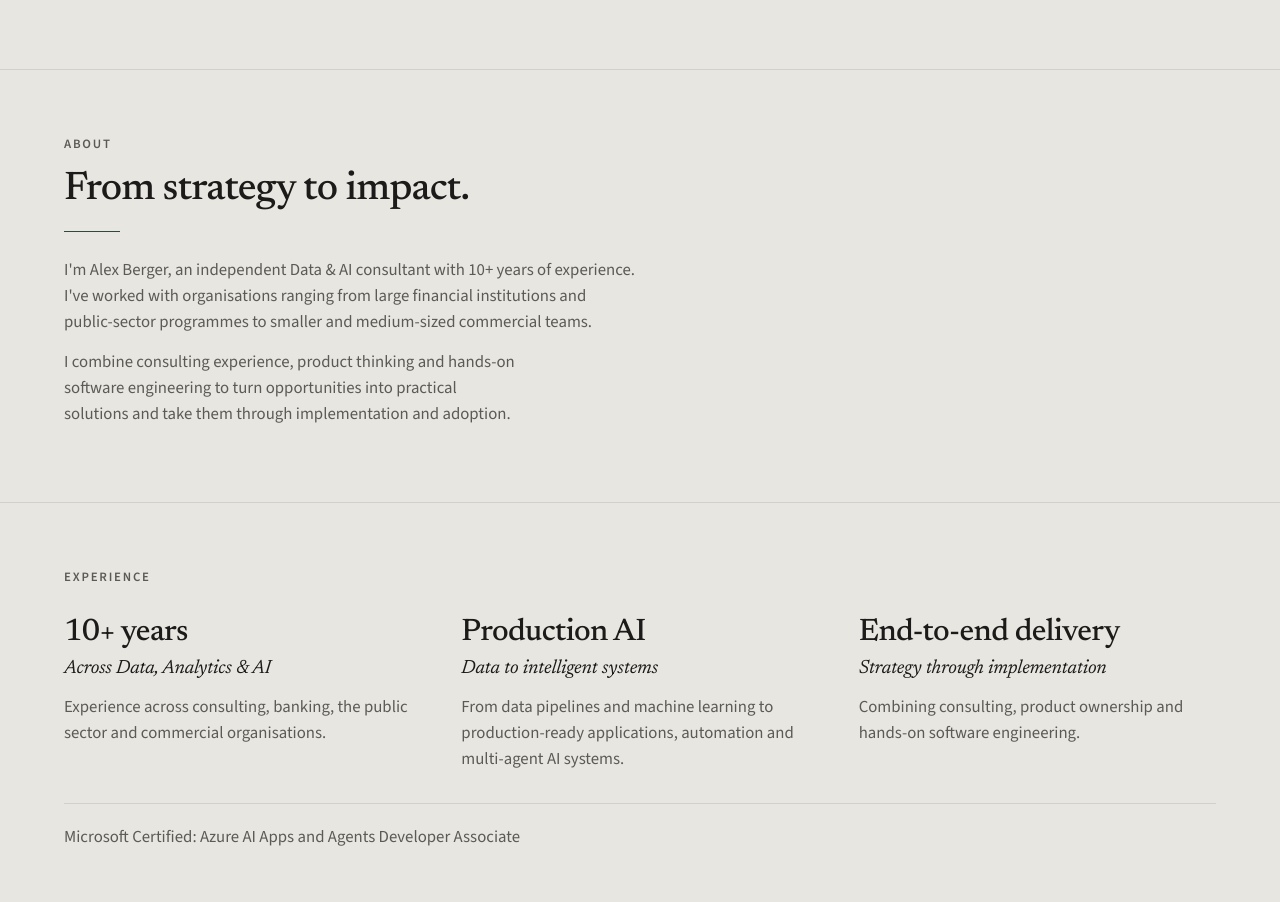
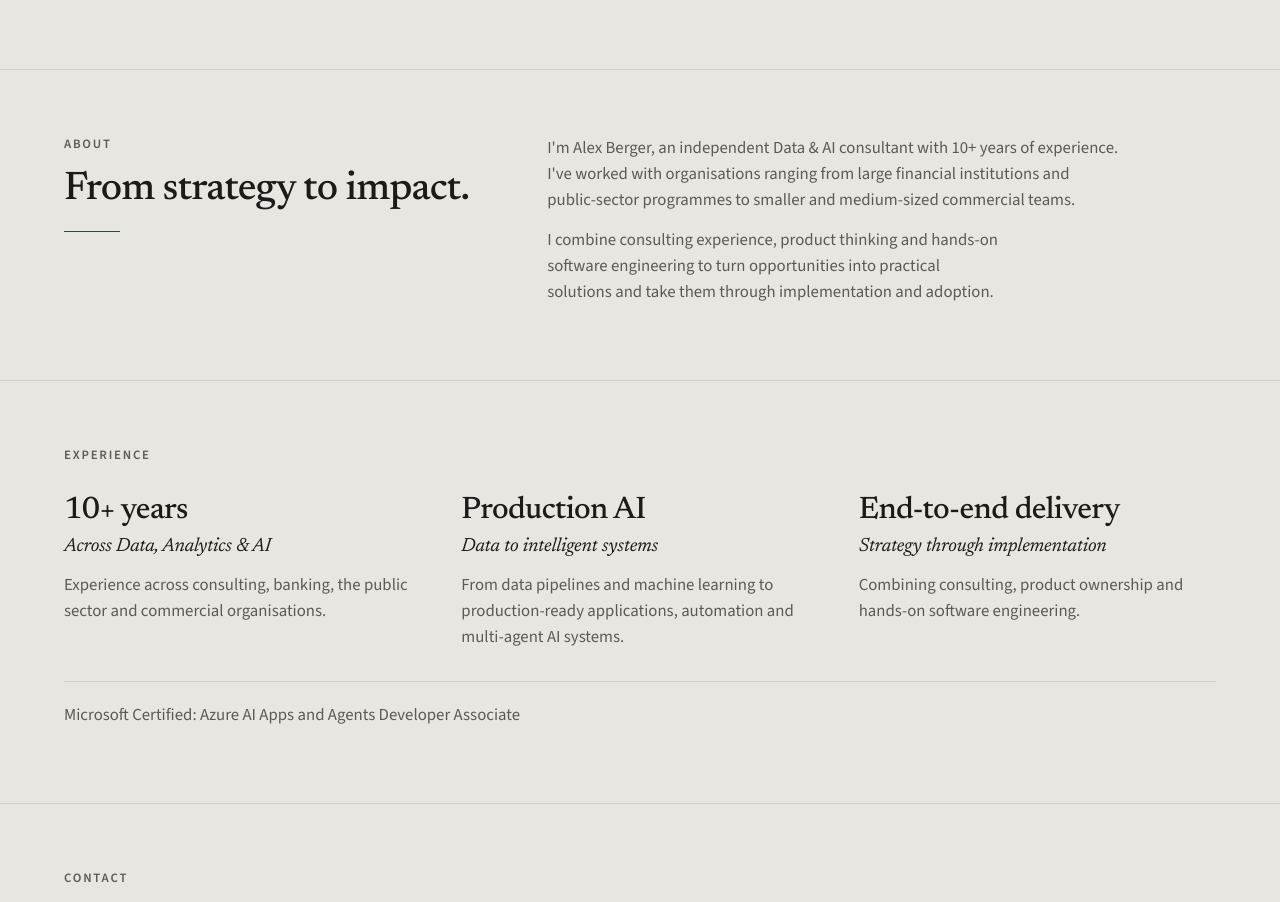
Before and after one commit to alexpberger/abc-website, a React (Vite) app: page / in a window 1280 px wide. Shown: the part 960-1862 px from the top of the page. Built offline with nearby package versions, Linux system fonts and the light colour scheme.

Commit message:
Place the About heading and copy in two desktop columns.

```diff
--- /dev/null
+++ b/src/components/Introduction.module.css
@@ -0,0 +1,8 @@
+@media (min-width: 1100px) {
+  .grid {
+    display: grid;
+    grid-template-columns: 27rem minmax(0, 1fr);
+    column-gap: clamp(3rem, 4vw, 5rem);
+    align-items: start;
+  }
+}
--- a/src/components/Introduction.tsx
+++ b/src/components/Introduction.tsx
@@ -1,6 +1,8 @@
 import { site } from "../content/site";
 import layout from "../styles/layout.module.css";
 import section from "../styles/section.module.css";
+
+import styles from "./Introduction.module.css";
 
 export function Introduction() {
   return (
@@ -10,17 +12,21 @@ export function Introduction() {
       aria-labelledby="about-title"
     >
       <div className={layout.inner}>
+        <div className={styles.grid}>
+          <div>
             <p className="section-label">{site.introduction.label}</p>
             <h2 id="about-title" className={section.heading}>
               {site.introduction.title}
             </h2>
             <hr className={section.rule} />
+          </div>
           <div className={section.copy}>
             {site.introduction.paragraphs.map((paragraph) => (
               <p key={paragraph}>{paragraph}</p>
             ))}
           </div>
         </div>
+      </div>
     </section>
   );
 }
```
Lines whose indentation alone changed are shown as unchanged.
